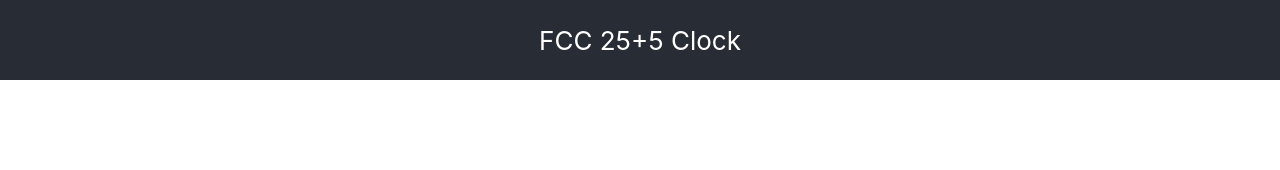
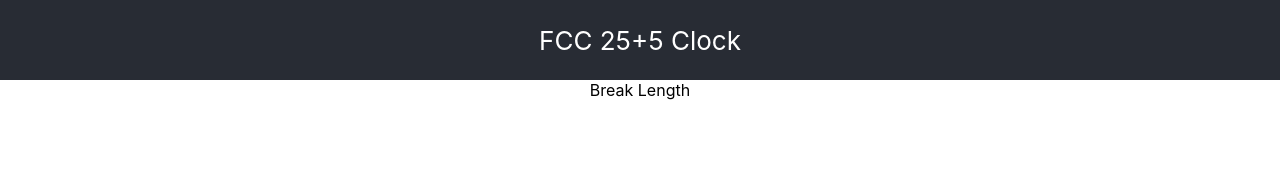
Before and after one commit to rkh-leung/fcc-clock, a React (Create React App) app: page / in a window 1280 px wide. Shown: the top 170 px of the page. Built offline with nearby package versions, Linux system fonts and the light colour scheme.

Commit message:
add: user story 1

```diff
--- a/src/App.tsx
+++ b/src/App.tsx
@@ -7,6 +7,7 @@ function App() {
       <header className="App-header">
         FCC 25+5 Clock
       </header>
+      <div id={'break-label'}>Break Length</div>
     </div>
   );
 }
```
